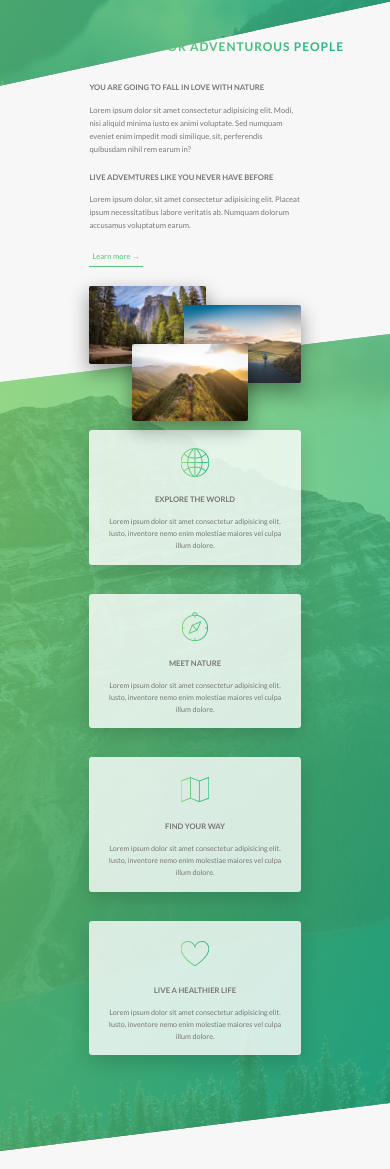
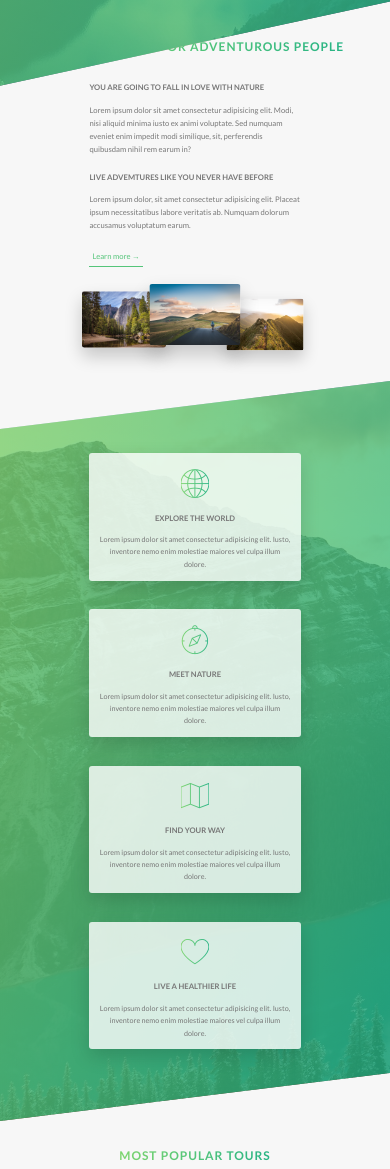
Before and after one commit to alangenfelds/css-natours, a website: page index.html in a window 390 px wide. Shown: the part 716-1885 px from the top of the page. Drawn offline with Linux system fonts and the light colour scheme.

Commit message:
responsive layout completed

```diff
--- a/sass/components/_card.scss
+++ b/sass/components/_card.scss
@@ -185,4 +185,51 @@
     font-size: 6rem;
     font-weight: 100;
   }
+  // -------------------------------------------------------------
+  @include respond(tab-port) {
+    // FUNCTIONALITY
+
+    height: auto;
+    border-radius: 3px;
+    background-color: $color-white;
+    box-shadow: 0 1.5rem 4rem rgba($color-black, 0.5);
+
+    &__details {
+      padding: 1rem 3rem;
+    }
+
+    &__side {
+      height: auto;
+      position: relative;
+      box-shadow: none;
+
+      &--back {
+        transform: rotateY(0);
+
+        clip-path: polygon(0 15%, 100% 0, 100% 100%, 0 100%);
+      }
+    }
+
+    &:hover &__side--front {
+      transform: rotateY(0);
+    }
+
+    // BACK SIDE STYLING
+    &__cta {
+      position: relative;
+      top: 0;
+      left: 0;
+      transform: translate(0);
+      width: 100%;
+      padding: 7rem 4rem 4rem 4rem;
+    }
+
+    &__price-box {
+      margin-bottom: 3rem;
+    }
+
+    &__price-value {
+      font-size: 4rem;
+    }
+  }
 }
--- a/sass/components/_composition.scss
+++ b/sass/components/_composition.scss
@@ -10,19 +10,43 @@
     z-index: 10;
     outline-offset: 2rem;
 
+    @include respond(tab-port) {
+      float: left;
+      position: relative;
+      width: 33.333333%;
+      box-shadow: 0 1.5rem 3rem rgba($color-black, 0.2);
+    }
+
     &--p1 {
       left: 0;
       top: -2rem;
+
+      @include respond(tab-port) {
+        top: 0;
+        transform: scale(1.2);
+      }
     }
 
     &--p2 {
       right: 0;
       top: 2rem;
+
+      @include respond(tab-port) {
+        top: -1rem;
+        transform: scale(1.3);
+        z-index: 100;
+      }
     }
 
     &--p3 {
       left: 20%;
       top: 10rem;
+
+      @include respond(tab-port) {
+        top: 1rem;
+        left: 0;
+        transform: scale(1.1);
+      }
     }
 
     &:hover {
--- a/sass/components/_feature-box.scss
+++ b/sass/components/_feature-box.scss
@@ -6,6 +6,10 @@
   border-radius: 3px;
   box-shadow: 0 1.5rem 4rem rgba($color-black, 0.15);
   transition: transform 0.3s;
+
+  @include respond(tab-port) {
+    padding: 2rem;
+  }
 
   &__icon {
     font-size: 6rem;
@@ -19,6 +23,10 @@
     );
     -webkit-background-clip: text;
     color: transparent;
+
+    @include respond(tab-port) {
+      margin-bottom: 0;
+    }
   }
 
   &:hover {
--- a/sass/components/_form.scss
+++ b/sass/components/_form.scss
@@ -17,6 +17,10 @@
     width: 90%;
     display: block;
     transition: all 0.3s;
+
+    @include respond(tab-port) {
+      width: 100%;
+    }
 
     &:focus {
       outline: none;
@@ -52,6 +56,11 @@
   &__radio-group {
     width: 49%;
     display: inline-block;
+
+    @include respond(tab-port) {
+      width: 100%;
+      margin-bottom: 2rem;
+    }
   }
 
   &__radio-input {
--- a/sass/components/_popup.scss
+++ b/sass/components/_popup.scss
@@ -30,9 +30,14 @@
   }
 
   &__left {
-    width: 33.333333%;
+    width: 33.33333%;
     // float: left;
     display: table-cell;
+
+    @include respond(tab-land) {
+      display: table-row;
+      width: max-content;
+    }
   }
 
   &__right {
@@ -46,6 +51,12 @@
   &__img {
     display: block;
     width: 100%;
+
+    @include respond(tab-land) {
+      display: inline-block;
+      width: 50%;
+      height: auto;
+    }
   }
 
   &__text {
--- a/sass/components/_story.scss
+++ b/sass/components/_story.scss
@@ -10,8 +10,22 @@
 
   transform: skewX(-12deg);
 
+  @include respond(tab-port) {
+    width: 100%;
+    padding: 4rem;
+    padding-left: 7rem;
+  }
+
+  @include respond(phone) {
+    transform: skewX(0);
+  }
+
   & > * {
     transform: skewX(12deg);
+
+    @include respond(phone) {
+      transform: skewX(0);
+    }
   }
 
   &__shape {
@@ -27,6 +41,10 @@
     transform: translateX(-3rem) skewX(12deg);
 
     position: relative; // for __caption component to position relative to __shape
+
+    @include respond(phone) {
+      transform: translateX(-3rem) skewX(0);
+    }
   }
 
   &__image {
@@ -52,6 +70,10 @@
 
   &__text {
     transform: skewX(12deg);
+
+    @include respond(phone) {
+      transform: skewX(0);
+    }
   }
 
   &:hover &__caption {
--- a/sass/pages/_home.scss
+++ b/sass/pages/_home.scss
@@ -32,7 +32,7 @@
   }
 
   @include respond(tab-port) {
-    padding: 15rem 0;
+    padding: 10rem 0;
   }
 }
 
@@ -81,11 +81,35 @@
   border-radius: 3px;
   box-shadow: 0 1.5rem 4rem rgba($color-black, 0.2);
 
-  //temp
-  height: 50rem;
+  @include respond(tab-land) {
+    background-image: linear-gradient(
+        105deg,
+        rgba($color-white, 0.9) 0%,
+        rgba($color-white, 0.9) 65%,
+        transparent 65%
+      ),
+      url(/img/nat-10.jpg);
+  }
+
+  @include respond(tab-port) {
+    background-image: linear-gradient(
+        to right,
+        rgba($color-white, 0.9) 0%,
+        rgba($color-white, 0.9) 100%
+      ),
+      url(/img/nat-10.jpg);
+  }
 
   &__form {
     width: 50%;
     padding: 6rem;
+
+    @include respond(tab-land) {
+      width: 65%;
+    }
+
+    @include respond(tab-port) {
+      width: 100%;
+    }
   }
 }
```
Also changed, not shown: css/style.css, img/nat-9.jpg.
